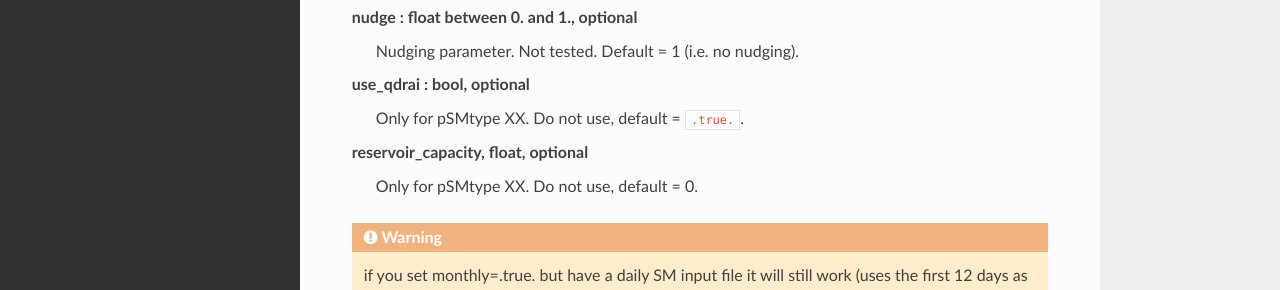
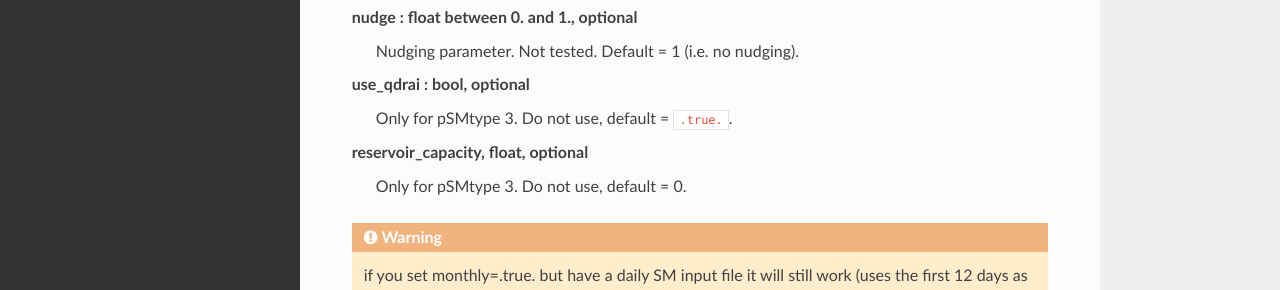
Before and after one commit to IACETH/prescribeSM_cesm_1.2.x, a Sphinx documentation site: the page built from doc/source/namelist.rst, in a window 1280 px wide and 1348 px high. Shown: the part 835-1125 px from the top of the window. Built offline with Sphinx 7.4.7 and the Read the Docs theme 2.0.0, drawn with Linux system fonts in a browser that asks for light colours.

Commit message:
update documentation

```diff
--- a/doc/source/namelist.rst
+++ b/doc/source/namelist.rst
@@ -25,9 +25,9 @@ levstop : int, optional
 nudge : float between 0. and 1., optional
   Nudging parameter. Not tested. Default = 1 (i.e. no nudging).
 use_qdrai : bool, optional
-  Only for pSMtype XX. Do not use, default = ``.true.``.
+  Only for pSMtype 3. Do not use, default = ``.true.``.
 reservoir_capacity, float, optional
-  Only for pSMtype XX. Do not use, default = 0.
+  Only for pSMtype 3. Do not use, default = 0.
 
 .. WARNING::
    if you set monthly=.true. but have a daily SM input file it will still work (uses the first 12 days as the months)
```
